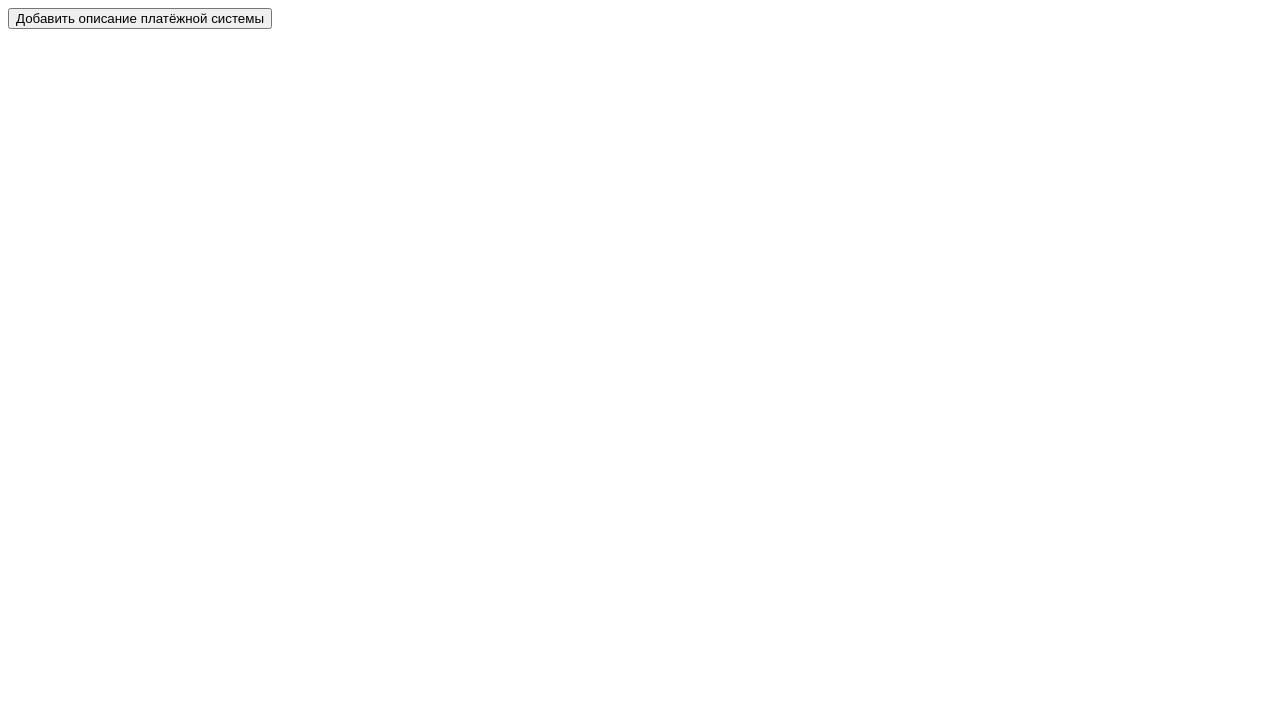
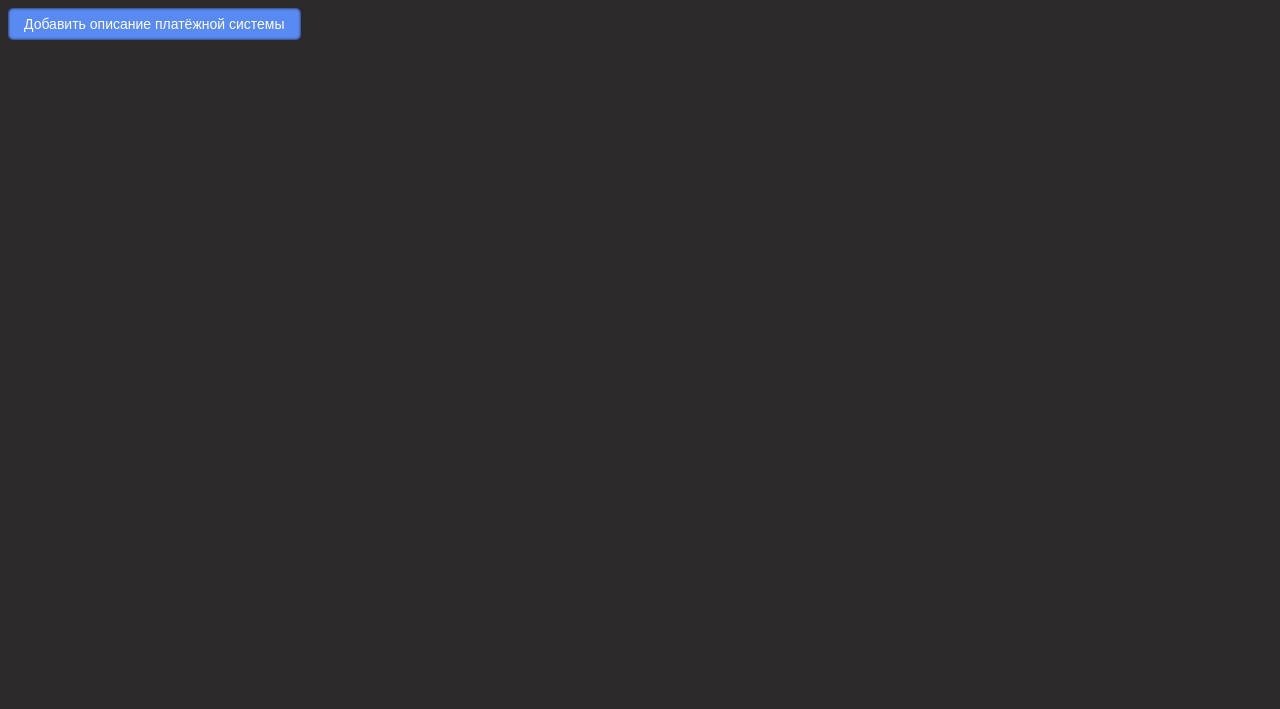
Before and after one commit to WebRabbits/descriptionPaymentOptions, a plain HTML site: page index.html in a window 1280 px wide. Shown: the top 709 px of the page. Drawn offline with Linux system fonts and the light colour scheme.

Commit message:
fix content copy to Wiki. Add style button. Fix logic JS.

```diff
--- a/index.html
+++ b/index.html
@@ -7,7 +7,7 @@
     <!-- <link rel="stylesheet" href="styleConfluencePagePayments.css" /> -->
     <title>Проект. Добавление описания платёжных систем</title>
   </head>
-  <body>
+  <body style="background: #2b2929">
     <h2>Проект. Добавление описания платёжных систем</h2>
     <div>
       <p>
--- a/script.js
+++ b/script.js
@@ -192,7 +192,7 @@ const formModal = document.querySelector('.form-modal');
 // console.dir(formModal);
 const inputTextList = Array.from(document.querySelectorAll('.form_type_input'));
 // const textareaList = Array.from(formModal.querySelectorAll('.form_type_input'));
-console.log(inputTextList);
+// console.log(inputTextList);
 const errorMessage = Array.from(document.querySelectorAll('.error_message'));
 // console.log(errorMessage);
 const submitButton = document.querySelector('.form_payments_button');
@@ -230,7 +230,7 @@ function startValidationForm() {
     let dataArrayInput = new Array();
     if (hasValidInput()) {
       inputTextList.forEach((itemElement) => {
-        console.log(`${itemElement.name}: ${itemElement.value}`);
+        // console.log(`${itemElement.name}: ${itemElement.value}`);
         dataArrayInput.push({
           property: itemElement.name,
           value: itemElement.value || itemElement.checked,
@@ -400,15 +400,15 @@ function getIndividualElementMap(processingNewArray) {
   // console.log(processingNewArray);
   // const map = new Map();
   const propertyArray = processingNewArray.map((item) => item.property);
-  console.log(propertyArray);
+  // console.log(propertyArray);
   const valueArray = processingNewArray.map((item) => item.value);
-  console.log(valueArray);
+  // console.log(valueArray);
 
   const newObj = new Object();
 
   propertyArray.forEach((elem, index) => {
     valueArray.find((item, ind) => {
-      console.log(item);
+      // console.log(item);
       if (index === ind) {
         newObj[elem] = typeof item == 'string' ? item.trim() : item;
       }
@@ -417,7 +417,7 @@ function getIndividualElementMap(processingNewArray) {
 
   console.log(newObj);
 
-  console.log(newObj.typePayment, newObj.descDeposit);
+  // console.log(newObj.typePayment, newObj.descDeposit);
 
   viewResult(newObj);
 }
@@ -429,7 +429,7 @@ function viewResult(objData) {
   resultDataDescriptionPayment.insertAdjacentHTML(
     'afterbegin',
     `
-    <style>*,.main_block_container_payment{margin:0;padding:0}.box_block_payment{display:flex;flex-direction:column;margin:14px 14px 0;padding-bottom:14px;border-bottom:1px solid #ccc}.box_block_payment p{margin:0;font-weight:600;font-size:16px}.block_description_1{display:flex;flex-direction:row;flex-wrap:nowrap;margin-top:10px;padding:10px;width:99%;border:1px solid #ccc;border-radius:5px}.block_description_1 .container_block_icon .icon_block_description,.block_description_2 .container_block_icon .icon_block_description{font-size:10px;font-weight:600;border:1px solid #4a6785;color:#4a6785;border-radius:100px;padding:1px 6px}.block_description_1>div:nth-child(2){margin-left:15px}.options_payment_systems{border-radius:7px}.options_payment_systems>pre{background:#23424c;color:#dfdddd;font-size:15px;padding:10px;border-radius:3px}.options_payment_systems pre code{white-space:pre-line}.block_description_2{border:none;display:flex;flex-direction:column;flex-wrap:nowrap;margin-top:10px;width:99%}.block_description_2 p span{font-weight:600}.box_block_payment:nth-child(5) .block_description_2 p{margin-bottom:5px;display:flex;flex-direction:row;flex-wrap:nowrap;align-items:center}.block_description_2 p input{width:30px;height:18px}.block_description_2 a{font-size:17px;font-weight:600}</style>
+    <style>*,.main_block_container_payment{margin:0;padding:0}.box_block_payment{display:flex;flex-direction:column;margin:14px 14px 0;padding-bottom:14px;border-bottom:1px solid #ccc}.box_block_payment p{margin:0;font-weight:600;font-size:16px}.block_description_1{display:flex;flex-direction:row;flex-wrap:nowrap;margin-top:10px;padding:10px;width:99%;border:1px solid #ccc;border-radius:5px}.block_description_1 .container_block_icon .icon_block_description,.block_description_2 .container_block_icon .icon_block_description{font-size:10px;font-weight:600;border:1px solid #4a6785;color:#4a6785;border-radius:100px;padding:1px 6px}.block_description_1>div:nth-child(2){margin-left:15px}.options_payment_systems{border-radius:7px}.options_payment_systems>pre{background:#23424c;color:#dfdddd;font-size:15px;padding:10px;border-radius:3px;white-space:pre-line;}.options_payment_systems span{white-space:pre-line}.options_payment_systems pre code{white-space:pre-line}.block_description_2{border:none;display:flex;flex-direction:column;flex-wrap:nowrap;margin-top:10px;width:99%}.block_description_2 p span{font-weight:600}.box_block_payment:nth-child(5) .block_description_2 p{margin-bottom:5px;display:flex;flex-direction:row;flex-wrap:nowrap;align-items:center}.block_description_2 p input{width:30px;height:18px}.block_description_2 a{font-size:17px;font-weight:600}</style>
 
     <div class="main_block_container_payment">
     <div class="box_block_payment">
@@ -478,7 +478,9 @@ function viewResult(objData) {
     <div class="box_block_payment">
       <p>Поддержка дополнительного функционала</p>
       <div class="block_description_2">
-        <p>Функционал конвертации: <span>${objData.supportConversion}</span></p>
+        <p>Функционал конвертации: <span> ${
+          objData.supportConversion
+        }</span></p>
         <p>
           Функционал
           <strong>"Выплаты без наличия успешного депозита"</strong> -
@@ -594,6 +596,7 @@ function viewResult(objData) {
     </div>
     `
       }
+    </div>
     <div class="box_block_payment" style="margin-left:0px";>
       <p>Описание работы платёжной системы при ДЕПОЗИТЕ средств</p>
       <div class="block_description_1">
--- a/style.css
+++ b/style.css
@@ -1,16 +1,19 @@
+.block-button-modal {
+  font-family: 'Roboto';
+}
+
 .container-modal {
   width: auto;
   height: 650px;
   border: 1px solid rgb(51, 51, 51);
   border-radius: 5px;
-  margin: 10px;
+  margin: 130px 260px 130px 260px;
   padding: 10px;
   position: relative;
   z-index: 1000000;
   overflow: overlay;
   opacity: 0;
   visibility: hidden;
-  /* display: none; */
   transition: 0.5s linear;
   transition: opacity 0.3s linear, visibility 0.3s linear;
 }
@@ -18,19 +21,7 @@
 .openModal {
   opacity: 1;
   visibility: visible;
-  /* display: block;
-   animation: showBlock 0.5s linear forwards;
-   transition: 0.5s; */
 }
-
-/* @keyframes showBlock {
-   0% {
-     opacity: 0;
-   }
-   100% {
-     opacity: 1;
-   }
- } */
 
 .close-modal {
   cursor: pointer;
@@ -39,8 +30,33 @@
   transition: 0.5s;
 }
 
-.add_button_description_payment {
+.form-modal {
+  background: url('images/promo_bg.png');
+}
+
+.add_button_description_payment,
+.form_payments_button {
   cursor: pointer;
+  appearance: none;
+  border: 0;
+  border-radius: 5px;
+  background: #588af2;
+  color: #fff;
+  padding: 8px 16px;
+  font-size: 14px;
+  transition: 0.5s;
+}
+
+.add_button_description_payment,
+.form_payments_button:hover {
+  transition: 0.5s;
+  box-shadow: 0 0 0 4px #cbd6ee;
+}
+
+.add_button_description_payment,
+.form_payments_button:active {
+  transition: 0.5s;
+  box-shadow: inset 0px 0px 3px 0px #0c0707;
 }
 
 .neon_border {
@@ -144,6 +160,7 @@ textarea {
 .form-item textarea {
   resize: vertical;
   min-height: 100px;
+  white-space: pre-line;
 }
 
 .form-item input[type='text']:focus,
```
Also changed, not shown: images/promo_bg.png (added).
